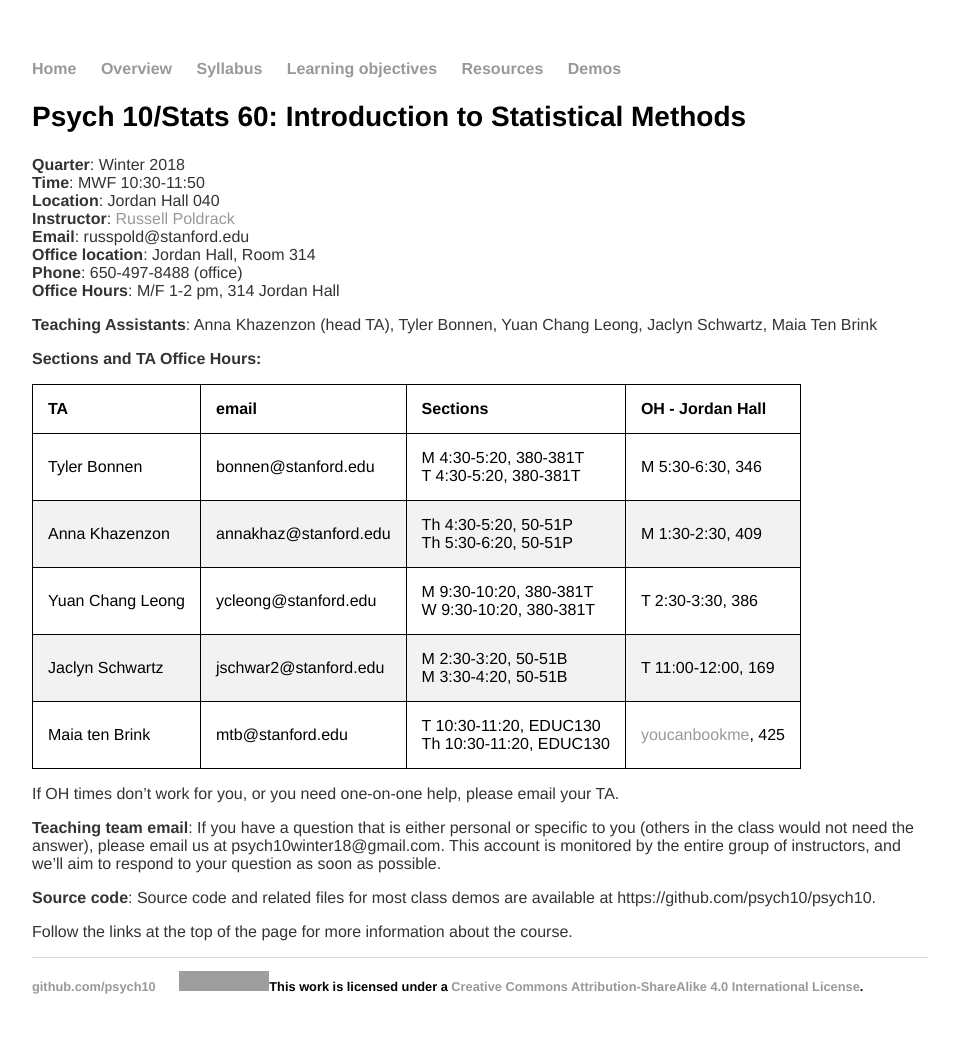
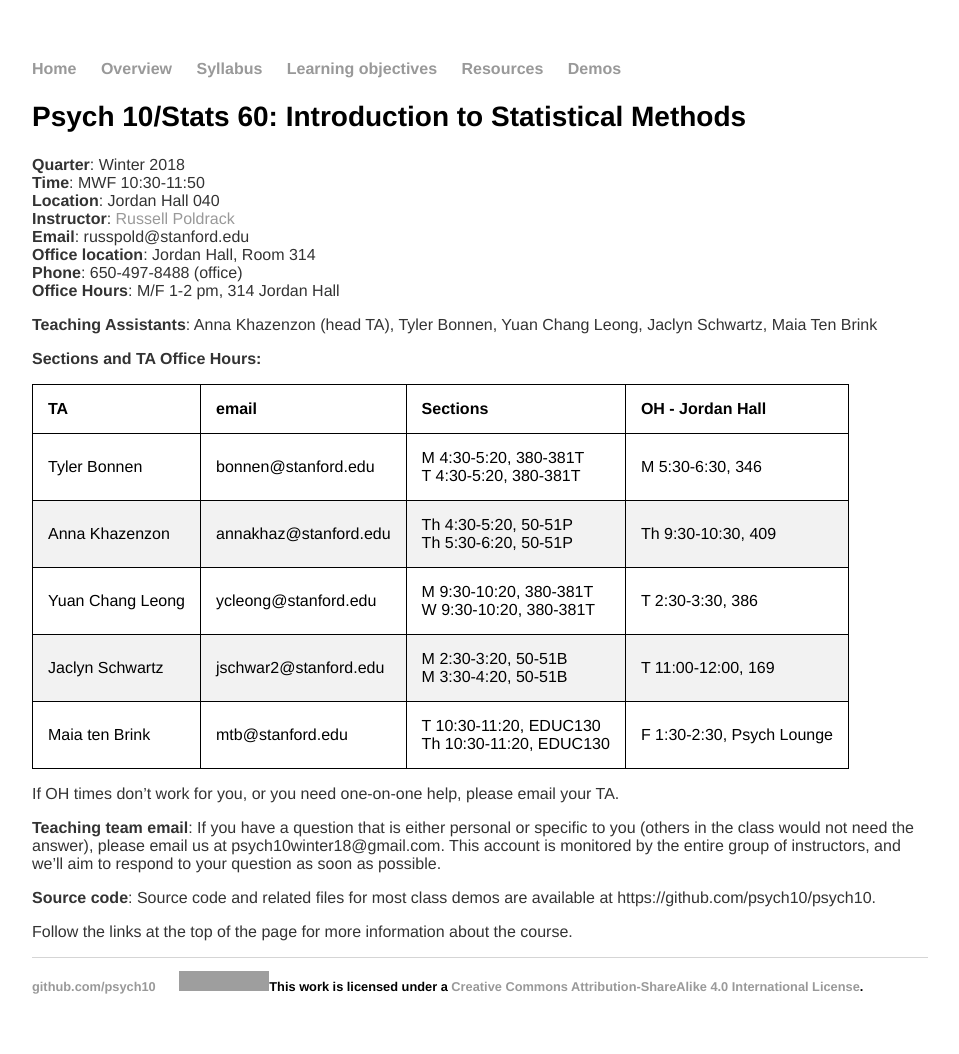
Before and after one commit to stats60/stats60.github.io, a Jekyll site: the page built from index.md, in a window 1280 px wide. Shown: the whole page, without its empty margins (160-1119 px from the left). Built offline with Jekyll 4.4.1, drawn with Linux system fonts in a browser that asks for light colours; grey boxes are pictures that could not be loaded.

Commit message:
update OH for Th pset deadline

```diff
--- a/index.md
+++ b/index.md
@@ -21,10 +21,10 @@ title: Psych 10
 | TA|email|Sections|OH - Jordan Hall|
 | ---|---|---|
 | Tyler Bonnen|bonnen@stanford.edu|M 4:30-5:20, 380-381T<br>T 4:30-5:20, 380-381T|M 5:30-6:30, 346|
-| Anna Khazenzon|annakhaz@stanford.edu|Th 4:30-5:20, 50-51P<br>Th 5:30-6:20, 50-51P|M 1:30-2:30, 409|
+| Anna Khazenzon|annakhaz@stanford.edu|Th 4:30-5:20, 50-51P<br>Th 5:30-6:20, 50-51P|Th 9:30-10:30, 409|
 | Yuan Chang Leong|ycleong@stanford.edu|M 9:30-10:20, 380-381T<br>W 9:30-10:20, 380-381T|T 2:30-3:30, 386|
 | Jaclyn Schwartz|jschwar2@stanford.edu|M 2:30-3:20, 50-51B<br>M 3:30-4:20, 50-51B|T 11:00-12:00, 169|
-| Maia ten Brink|mtb@stanford.edu|T 10:30-11:20, EDUC130<br>Th 10:30-11:20, EDUC130|[youcanbookme](https://maiatenbrink.youcanbook.me/), 425|
+| Maia ten Brink|mtb@stanford.edu|T 10:30-11:20, EDUC130<br>Th 10:30-11:20, EDUC130|F 1:30-2:30, Psych Lounge|
 
 If OH times don't work for you, or you need one-on-one help, please email your TA.
 
```
